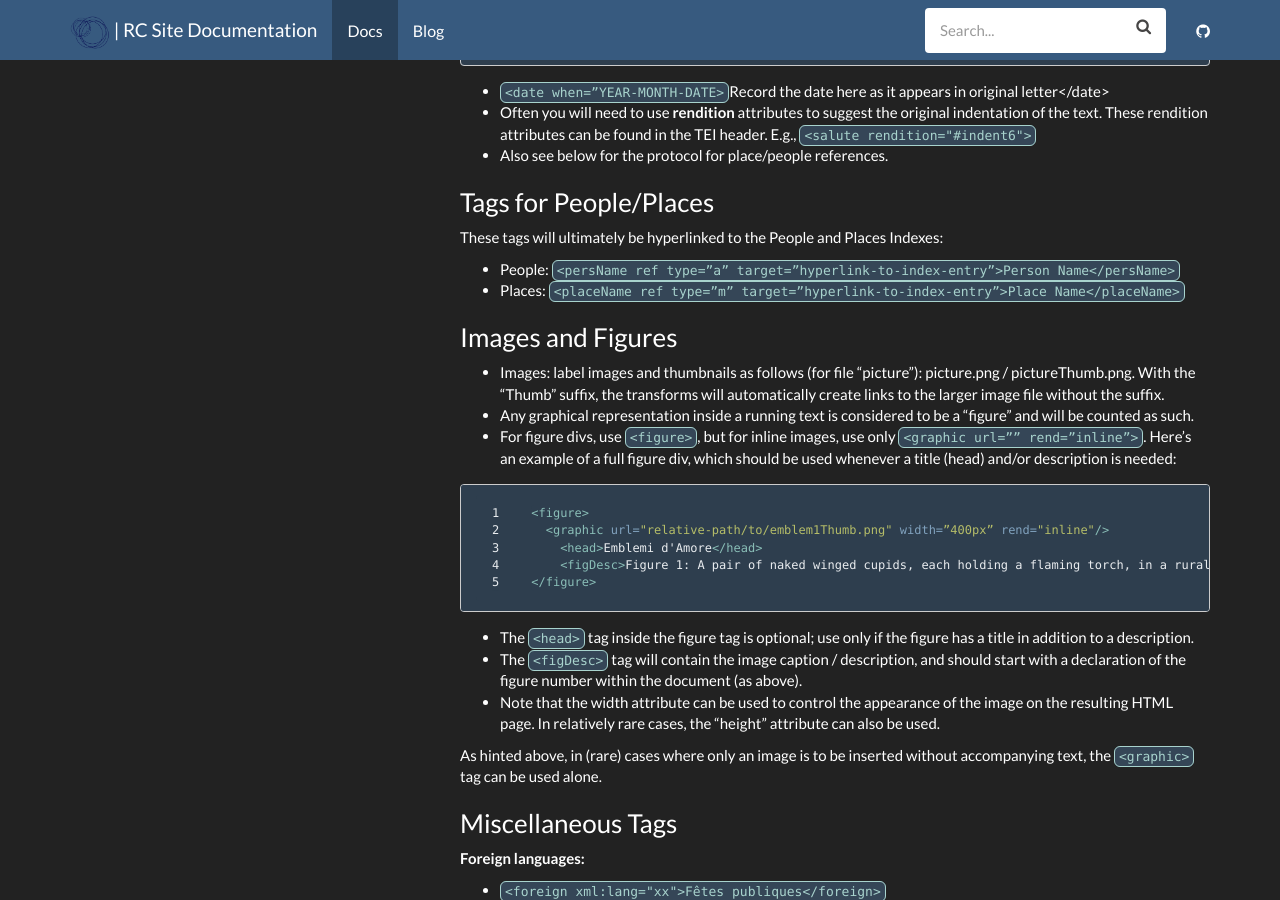
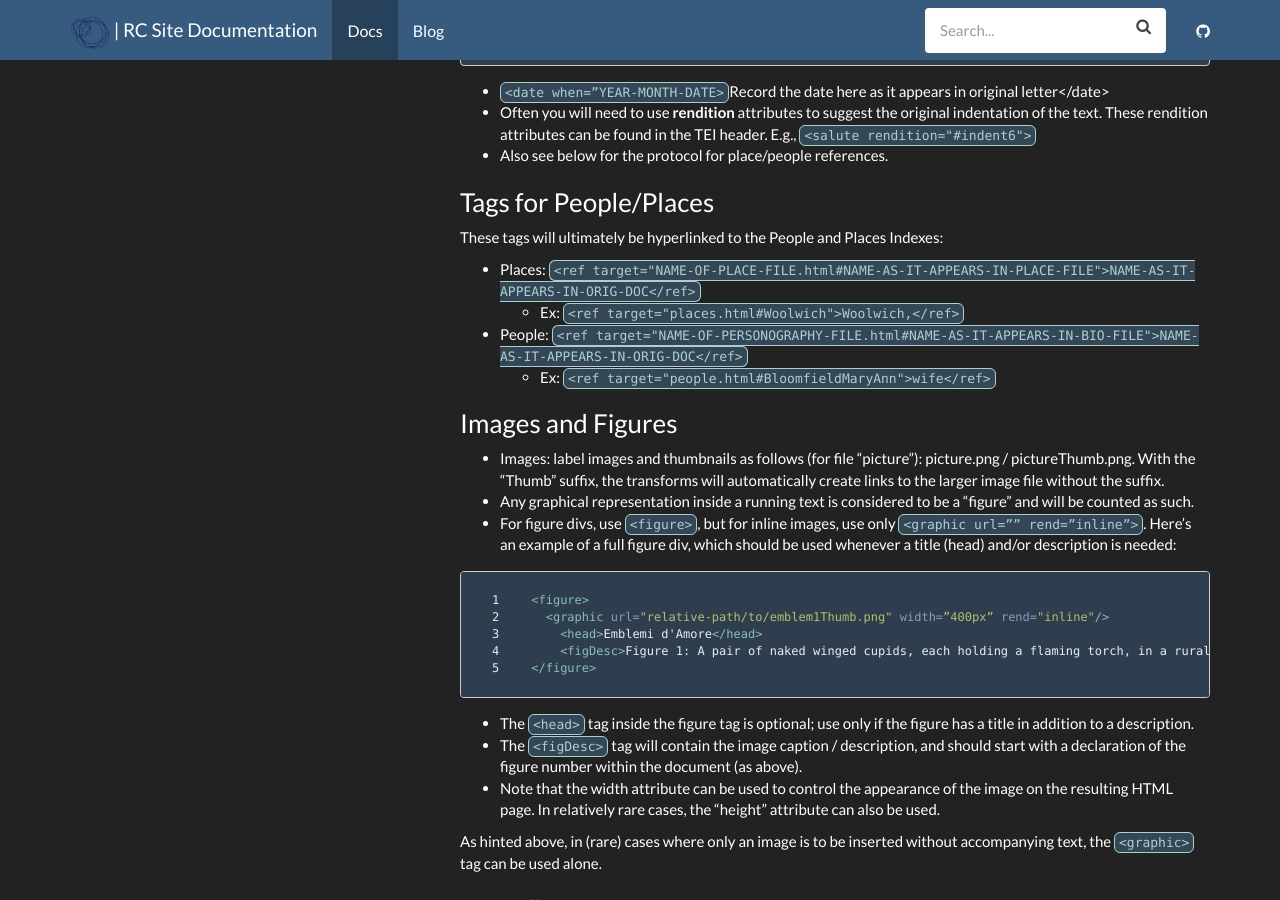
Before and after one commit to steve-kasica/romanticcircles.github.io, a Jekyll site: the page built from _docs/production-documentation/subsection/rc-tei-style.md, in a window 1280 px wide and 900 px high, scrolled down 4814 px. Built offline with Jekyll 4.4.1, drawn with Linux system fonts in a browser that asks for light colours.

Commit message:
updates to people/places tags

```diff
--- a/_docs/production-documentation/subsection/rc-tei-style.md
+++ b/_docs/production-documentation/subsection/rc-tei-style.md
@@ -204,8 +204,11 @@ Letters take a special set of enclosed tags inside the top-level `<div type="let
 
 These tags will ultimately be hyperlinked to the People and Places Indexes:
 
-- People: `<persName ref type=”a” target=”hyperlink-to-index-entry”>Person Name</persName>`
-- Places: `<placeName ref type=”m” target=”hyperlink-to-index-entry”>Place Name</placeName>`
+- Places: `<ref target="NAME-OF-PLACE-FILE.html#NAME-AS-IT-APPEARS-IN-PLACE-FILE">NAME-AS-IT-APPEARS-IN-ORIG-DOC</ref>`
+  - Ex: `<ref target="places.html#Woolwich">Woolwich,</ref>`
+
+- People: `<ref target="NAME-OF-PERSONOGRAPHY-FILE.html#NAME-AS-IT-APPEARS-IN-BIO-FILE">NAME-AS-IT-APPEARS-IN-ORIG-DOC</ref>`
+  - Ex: `<ref target="people.html#BloomfieldMaryAnn">wife</ref>`
 
 ### Images and Figures
 
```
